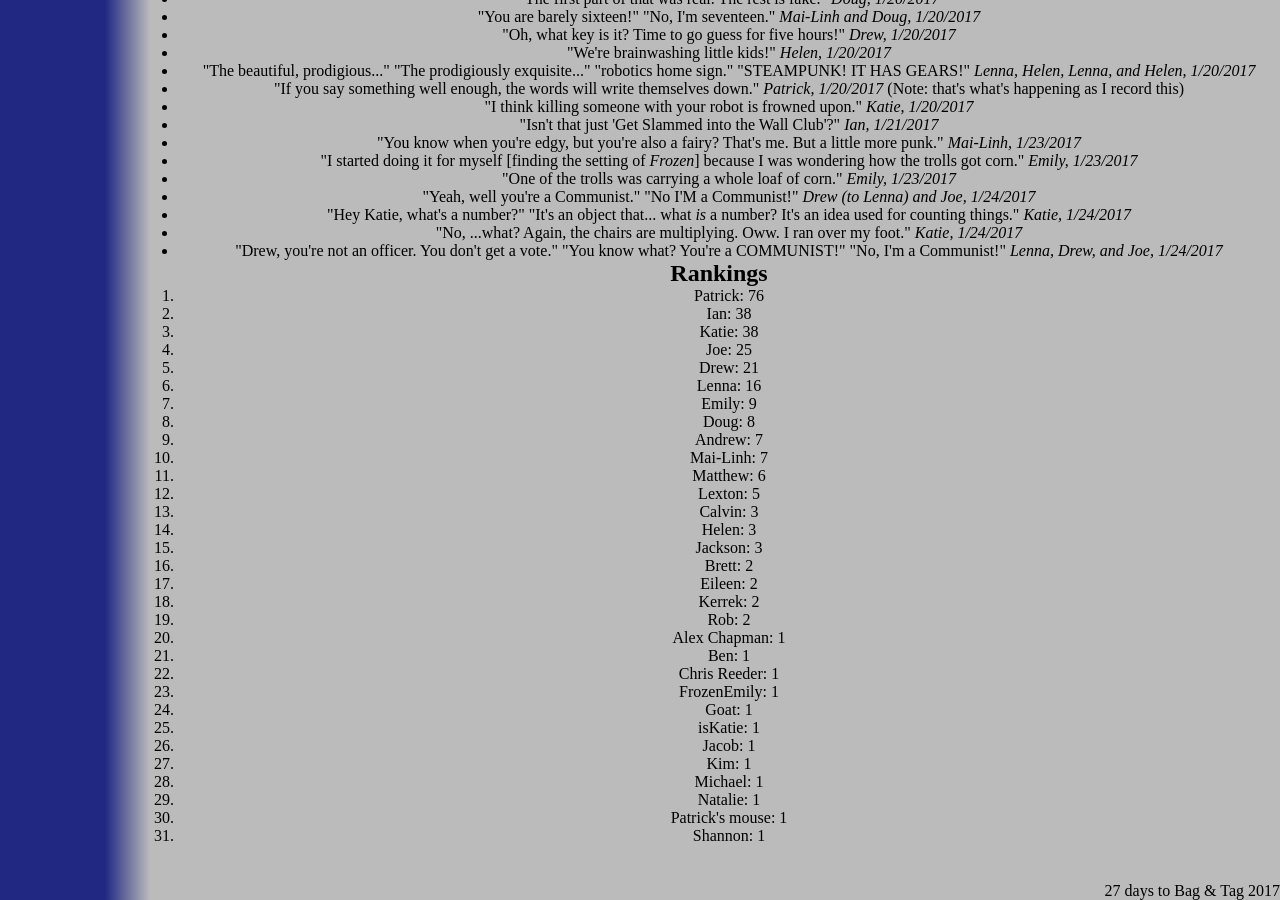
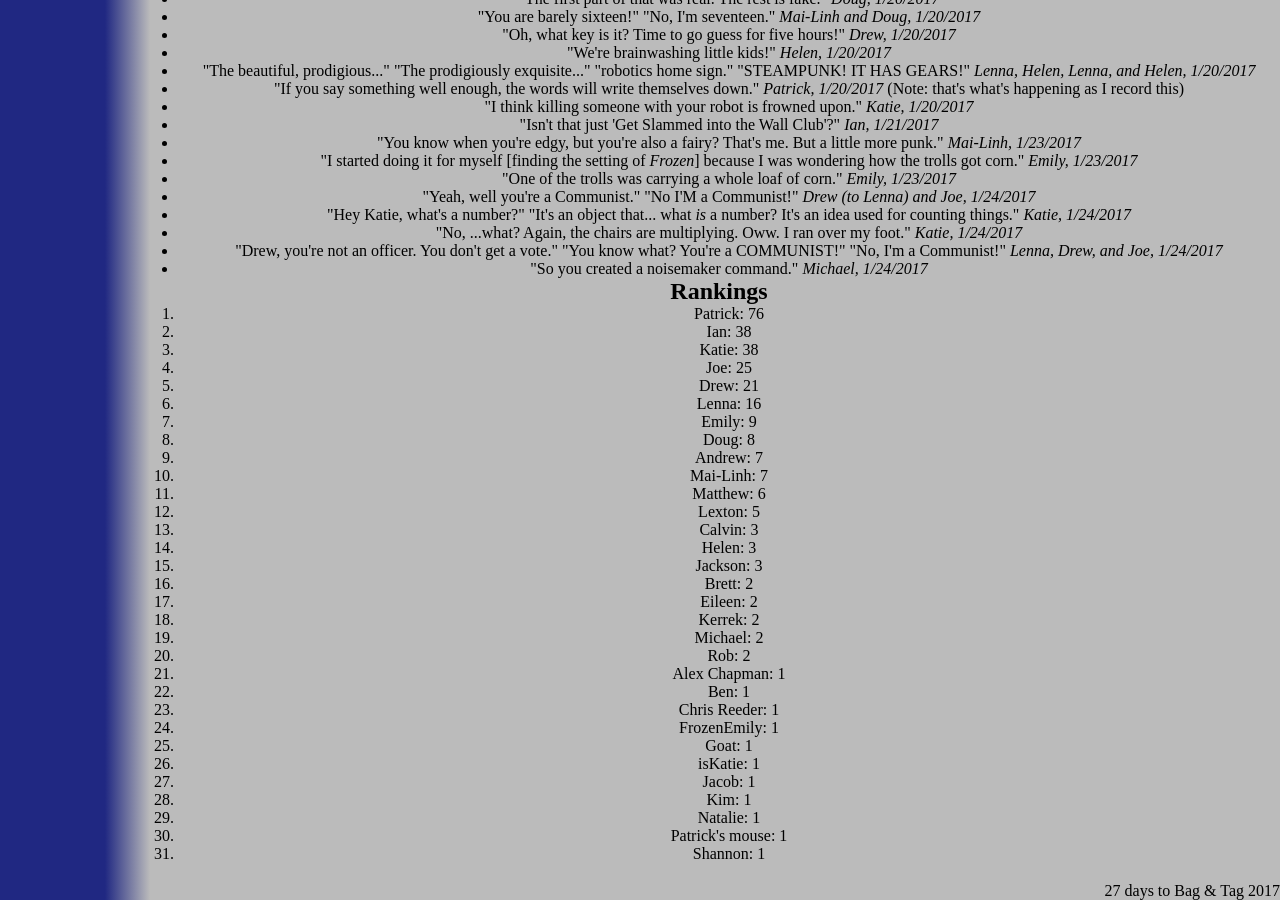
Before and after one commit to katiebugmoon/FRC4131.github.io, a Jekyll site: the page built from media/2017/quotes.html, in a window 1280 px wide and 900 px high, scrolled down 3824 px. Built offline with Jekyll 4.4.1, drawn with Linux system fonts in a browser that asks for light colours; nearby versions of some CDN libraries.

Commit message:
Update quotes.html

```diff
--- a/media/2017/quotes.html
+++ b/media/2017/quotes.html
@@ -219,6 +219,7 @@ title: Build Season 2017 Quotes
 	<li>"Hey Katie, what's a number?" "It's an object that... what <i>is</i> a number? It's an idea used for counting things." <i>Katie, 1/24/2017</i></li>
 	<li>"No, ...what? Again, the chairs are multiplying. Oww. I ran over my foot." <i>Katie, 1/24/2017</i></li>
 	<li>"Drew, you're not an officer. You don't get a vote." "You know what? You're a COMMUNIST!" "No, I'm a Communist!" <i>Lenna, Drew, and Joe, 1/24/2017</i></li>
+	<li>"So you created a noisemaker command." <i>Michael, 1/24/2017</i></li>
 </ul>
 <h2>Rankings</h2>
 <ol id='rankings'></ol>
```
